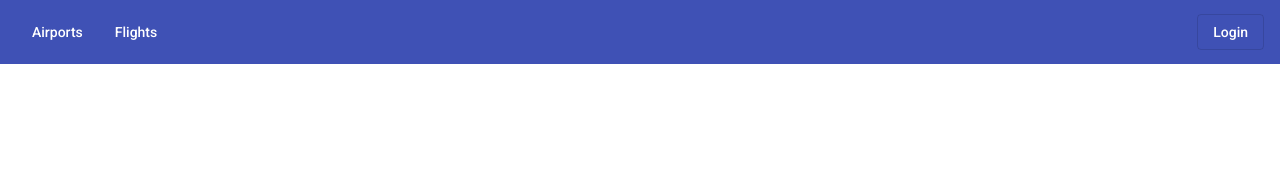
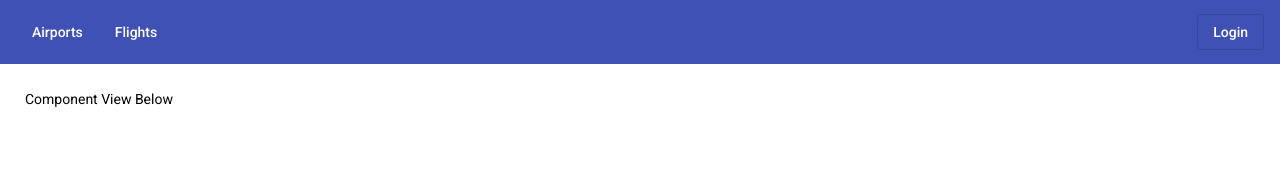
Before and after one commit to dkornel/flights, an Angular app: page / in a window 1280 px wide. Shown: the top 196 px of the page. Built offline with nearby package versions, Linux system fonts and the light colour scheme.

Commit message:
create viewer component

```diff
--- a/src/app/app.component.html
+++ b/src/app/app.component.html
@@ -1,6 +1,11 @@
 <app-navbar></app-navbar>
+
 <app-validation-message
     *ngIf="validationMessage$ | async as validationMessage"
     [validationMessage]="validationMessage"
     (discard)="clearValidationMessage()"
 ></app-validation-message>
+
+<app-viewer>
+    <!-- App Content Here -->
+</app-viewer>
--- a/src/app/app.module.ts
+++ b/src/app/app.module.ts
@@ -2,8 +2,9 @@ import { NgModule } from "@angular/core";
 import { BrowserModule } from "@angular/platform-browser";
 import { BrowserAnimationsModule } from "@angular/platform-browser/animations";
 
+import { AppComponent } from "./app.component";
 import { AppRoutingModule } from "./app-routing.module";
-import { AppComponent } from "./app.component";
+import { ViewerModule } from "./components/viewer/viewer.module";
 import { DialogsModule } from "./components/dialogs/dialogs.module";
 import { NavbarModule } from "./components/navbar/navbar.module";
 import { AppValidationMessageModule } from "./components/validation-message/validation-message.module";
@@ -15,7 +16,8 @@ import { AppValidationMessageModule } from "./components/validation-message/vali
         BrowserAnimationsModule,
         DialogsModule,
         NavbarModule,
-        AppValidationMessageModule
+        AppValidationMessageModule,
+        ViewerModule
     ],
     declarations: [
         AppComponent
--- /dev/null
+++ b/src/app/components/viewer/viewer.component.html
@@ -0,0 +1,2 @@
+<p>Component View Below</p>
+<ng-content></ng-content>
--- /dev/null
+++ b/src/app/components/viewer/viewer.component.scss
@@ -0,0 +1,4 @@
+:host {
+    display: block;
+    padding: 25px;
+}
--- /dev/null
+++ b/src/app/components/viewer/viewer.component.ts
@@ -0,0 +1,9 @@
+import { Component, ChangeDetectionStrategy } from "@angular/core";
+
+@Component({
+  changeDetection: ChangeDetectionStrategy.OnPush,
+  selector: "app-viewer",
+  templateUrl: "./viewer.component.html",
+  styleUrls: ["./viewer.component.scss"]
+})
+export class ViewerComponent {}
```
Also changed, not shown: src/app/components/viewer/viewer.module.ts (added, +10 -0 lines).
